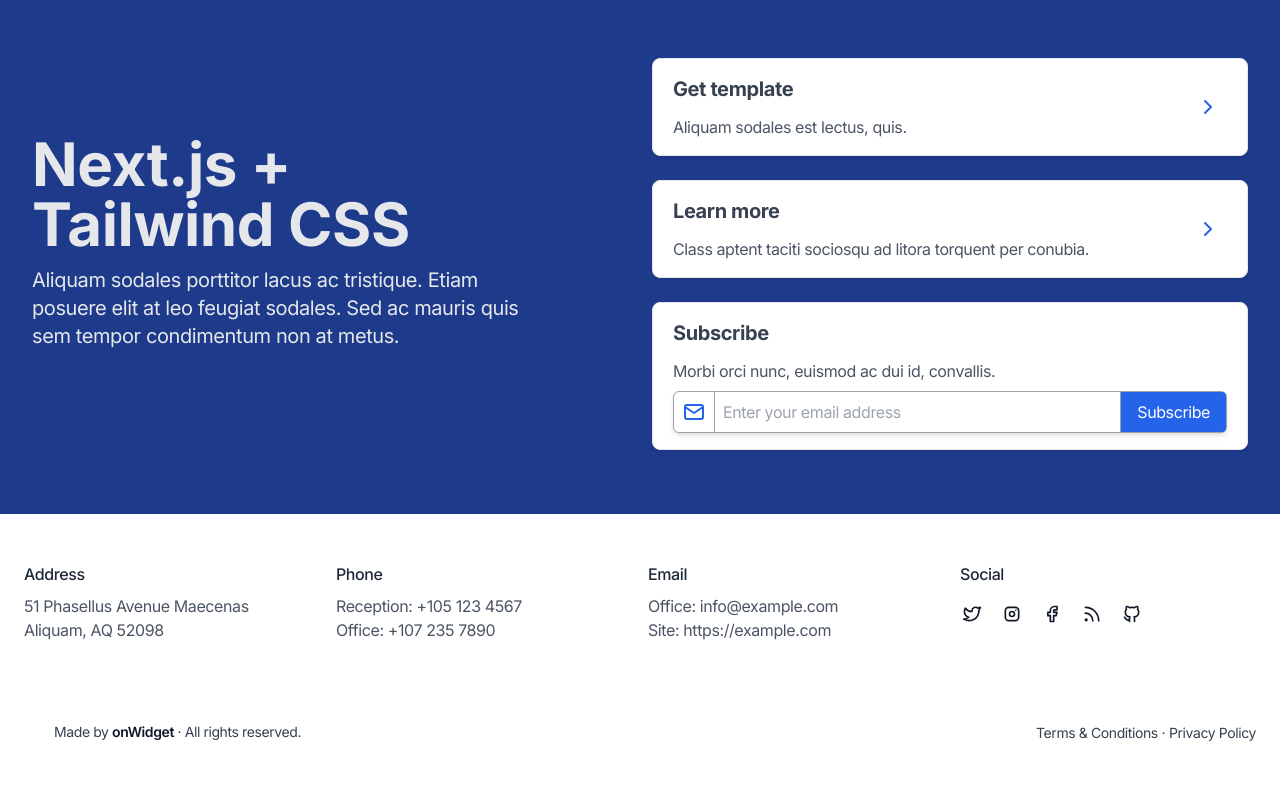
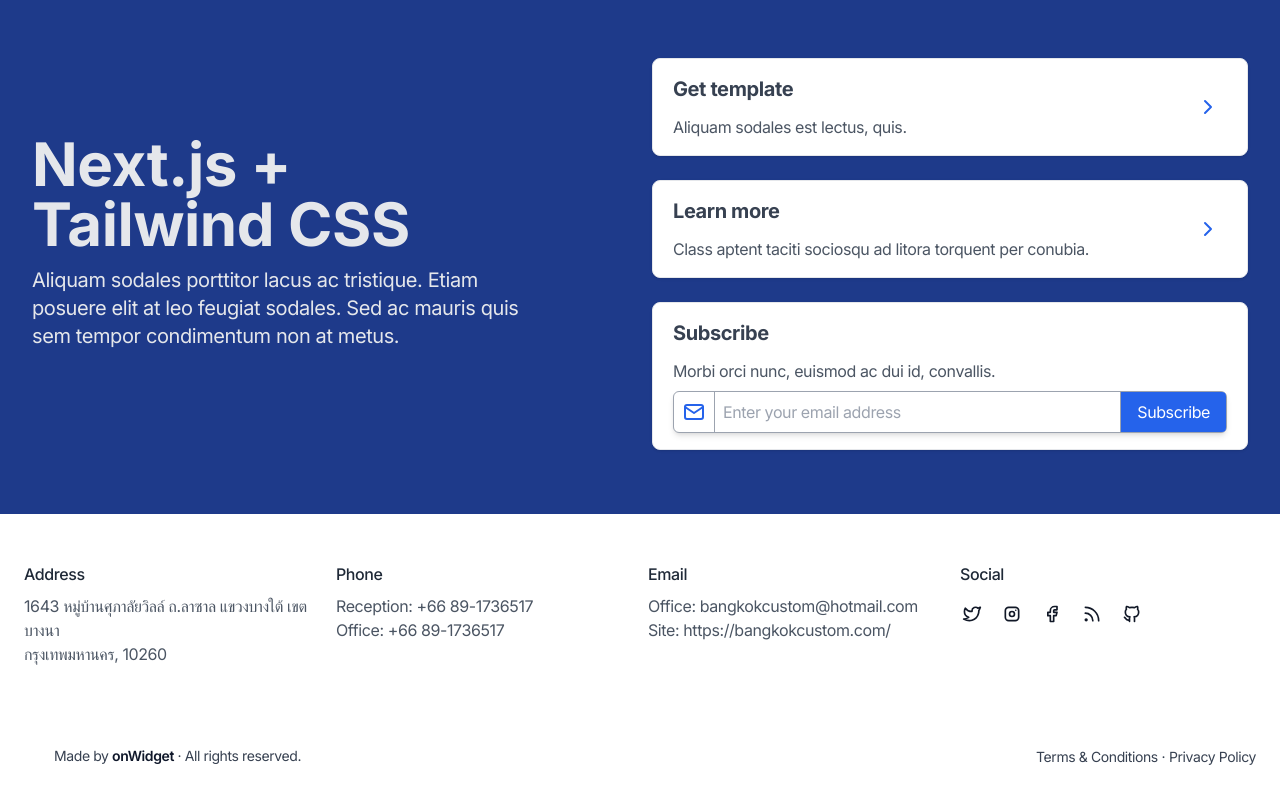
Before and after one commit to pripramot/mint-butterfly, a Next.js app: page / in a window 1280 px wide. Shown: the part 8748-9548 px from the top of the page. Before the commit the page ends 9524 px from the top, so only its background shows below. Built offline with nearby package versions, Linux system fonts and the light colour scheme.

Commit message:
Update global.data.tsx

```diff
--- a/src/shared/data/global.data.tsx
+++ b/src/shared/data/global.data.tsx
@@ -234,15 +234,15 @@
   columns: [
     {
       title: 'Address',
-      texts: ['51 Phasellus Avenue Maecenas', 'Aliquam, AQ 52098'],
+      texts: ['1643 หมู่บ้านศุภาลัยวิลล์ ถ.ลาซาล แขวงบางใต้ เขตบางนา ', 'กรุงเทพมหานคร,  10260'],
     },
     {
       title: 'Phone',
-      texts: ['Reception: +105 123 4567', 'Office: +107 235 7890'],
+      texts: ['Reception: +66 89-1736517', 'Office: +66 89-1736517'],
     },
     {
       title: 'Email',
-      texts: ['Office: info@example.com', 'Site: https://example.com'],
+      texts: ['Office: bangkokcustom@hotmail.com', 'Site: https://bangkokcustom.com/'],
     },
   ],
   socials: [
@@ -258,7 +258,7 @@
       Made by{' '}
       <a
         className="font-semibold text-slate-900 dark:text-gray-200 hover:text-blue-600 hover:underline dark:hover:text-blue-600"
-        href="https://onwidget.com/"
+        href="https://bangkokcustom.com/"
       >
         {' '}
         onWidget
```
